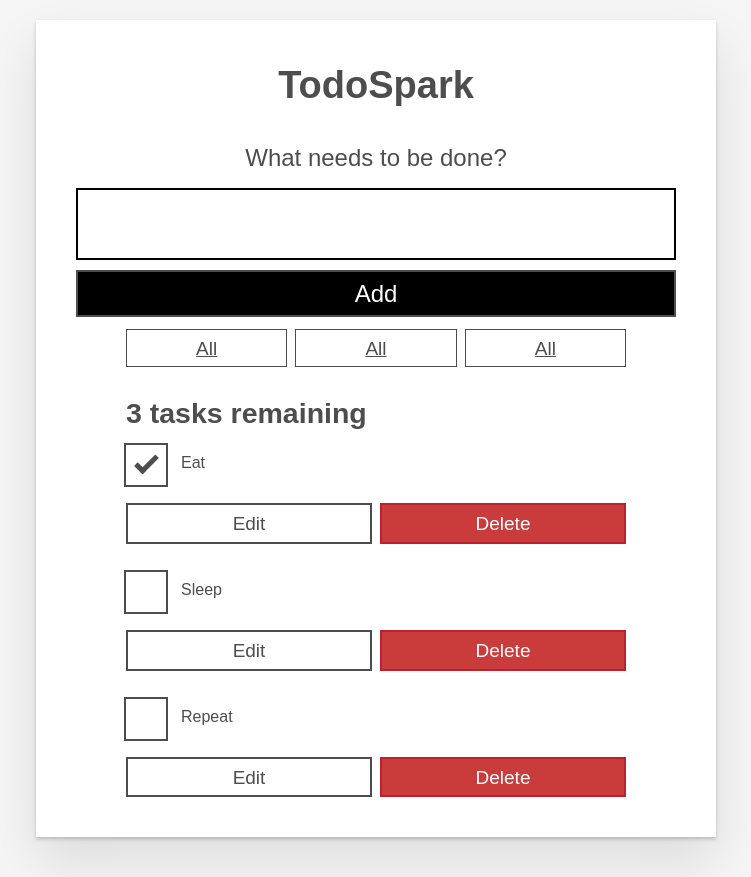
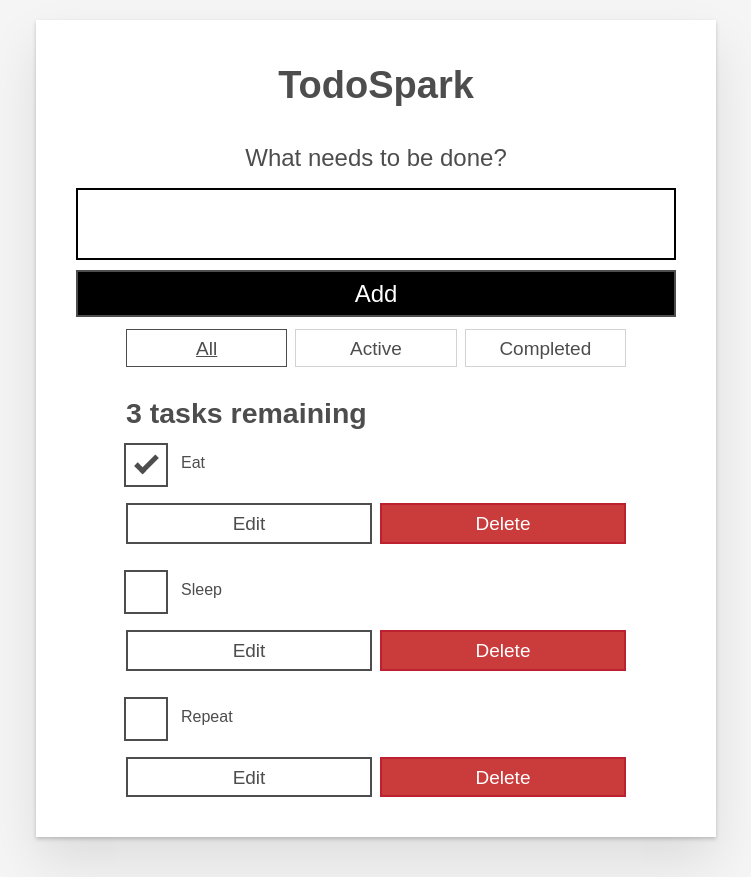
Before and after one commit to Utkarshp23/react-first-app, a React (Create React App) app: page / in a window 1280 px wide. Shown: the whole page, without its empty margins (264-1015 px from the left). Built offline with nearby package versions, Linux system fonts and the light colour scheme.

Commit message:
Filter functiality added

```diff
--- a/src/App.js
+++ b/src/App.js
@@ -4,11 +4,18 @@
 import Form from "./components/Form";
 import FilterButton from "./components/FilterButton";
 
+const FILTER_MAP = {
+  All: () => true,
+  Active: task => !task.completed,
+  Completed: task => task.completed
+};
 
+const FILTER_NAMES = Object.keys(FILTER_MAP);
 
 function App(props) {
 
   const [tasks, setTasks] = useState(props.tasks);
+  const [filter, setFilter] = useState('All');
 
   function addTask(name) {
     const newTask = { id: "todo-" + nanoid(), name: name, completed: false };
@@ -45,8 +52,23 @@
     setTasks(editedTaskList);
   }
 
-  const taskList = tasks.map(task => (
-    <Todo id={task.id} name={task.name} completed={task.completed} key={task.id} toggleTaskCompleted={toggleTaskCompleted} deleteTask={deleteTask} editTask={editTask} />
+  const taskList = tasks
+    .filter(FILTER_MAP[filter])
+    .map(task => (
+      <Todo
+        id={task.id}
+        name={task.name}
+        completed={task.completed}
+        key={task.id}
+        toggleTaskCompleted={toggleTaskCompleted}
+        deleteTask={deleteTask}
+        editTask={editTask}
+      />
+    ));
+
+  const filterList = FILTER_NAMES.map(name => (
+    <FilterButton key={name} name={name} isPressed={name === filter}
+      setFilter={setFilter} />
   ));
 
   const tasksNoun = taskList.length !== 1 ? 'tasks' : 'task';
@@ -57,9 +79,7 @@
       <h1>TodoSpark</h1>
       <Form addTask={addTask} />
       <div className="filters btn-group stack-exception">
-        <FilterButton />
-        <FilterButton />
-        <FilterButton />
+        {filterList}
       </div>
       <h2 id="list-heading">{headingText}</h2>
       <ul
--- a/src/components/FilterButton.js
+++ b/src/components/FilterButton.js
@@ -2,9 +2,9 @@
 
 function FilterButton(props) {
   return (
-    <button type="button" className="btn toggle-btn" aria-pressed="true">
+    <button type="button" className="btn toggle-btn" aria-pressed={props.isPressed} onClick={() => props.setFilter(props.name)}>
       <span className="visually-hidden">Show </span>
-      <span>all</span>
+      <span>{props.name}</span>
       <span className="visually-hidden"> tasks</span>
     </button>
   );
```
